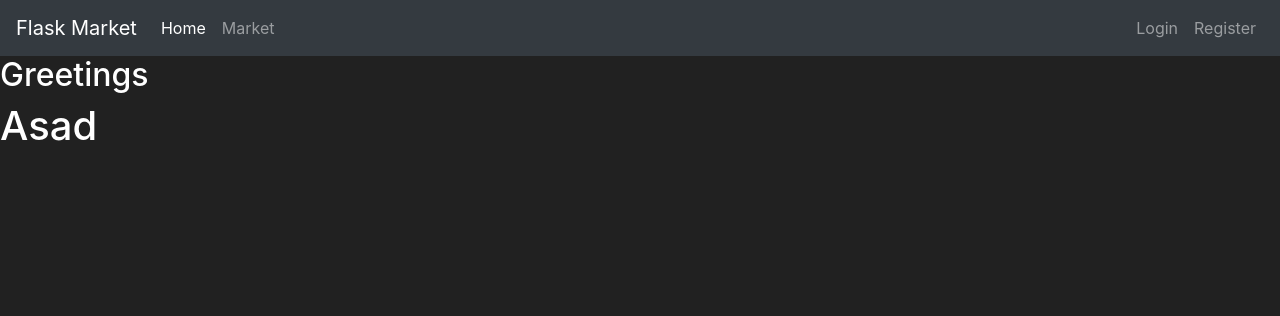
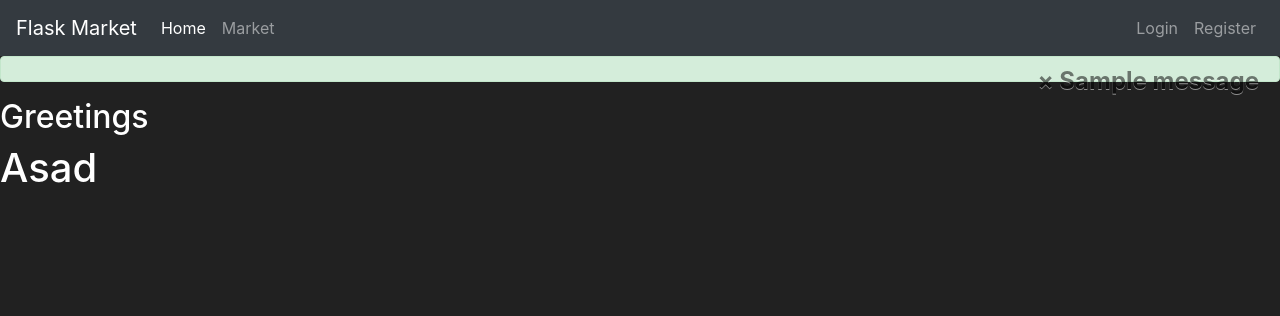
Before and after one commit to asadsid95/flask-dev, a Flask app: page / in a window 1280 px wide. Shown: the top 316 px of the page. Run offline with Flask 3, Linux system fonts and the light colour scheme; one stand-in notice (Sample message) is shown.

Commit message:
flash messages added

```diff
--- a/market/routes.py
+++ b/market/routes.py
@@ -1,4 +1,4 @@
-from flask import render_template,redirect, url_for
+from flask import render_template,redirect, url_for , flash
 from market import app
 from market.models import Item, User
 from market.form import RegisterForm
@@ -31,5 +31,5 @@ def register_page():
         return redirect(url_for('market_page'))
     if form.errors !={}:
         for err_msg in form.errors.values():
-            print(f'Error: {err_msg}')
+            flash(f'Error: {err_msg}', category='danger')
     return render_template('register.html', form=form)
--- a/market/templates/layout.html
+++ b/market/templates/layout.html
@@ -53,6 +53,20 @@
       </div>
     </nav>
 
+    {% with messages = get_flashed_messages(with_categories=true) %}
+      {% if messages %}
+    {% for category,message in messages  %}
+      <div class='alert alert-{{category}}'>
+          <button type='button' class='m1-2 mb-1 close' data-dismiss='alert' aria-label='Close'>
+            <span aria-hidden='true'>&times;</span>
+            {{message}}
+          </button>
+      </div>
+    {% endfor %}
+      {% endif %}
+    {% endwith %}
+
+
     {% block greet_user %} {% endblock greet_user %} {% block list %} {%
     endblock list %} {% block register_form %}{% endblock register_form %}
 
```
